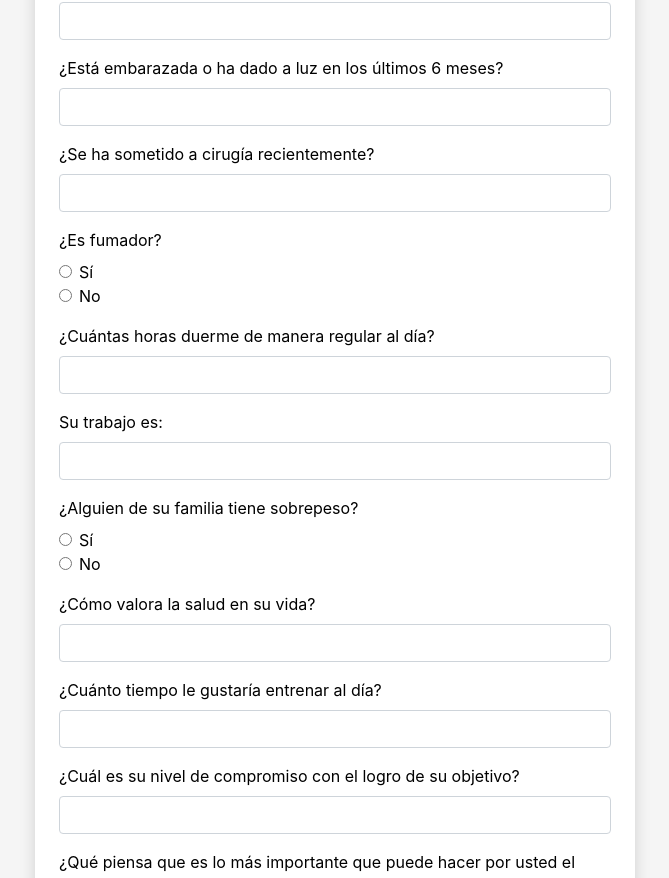
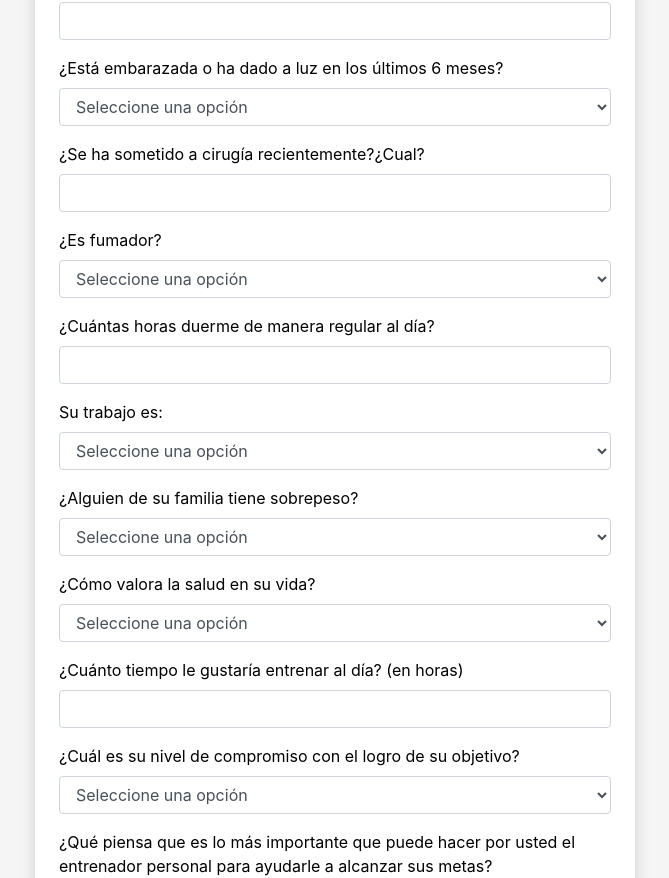
Before and after one commit to iansalzgeberr/EliReyna, a React (Vite) app in the folder frontend/: page /formulario in a window 1280 px wide. Shown: the part 843-1721 px from the top of the page, without its empty margins (305-974 px from the left). Built offline with nearby package versions, Linux system fonts and the light colour scheme.

Commit message:
agregue las opciones desplegables en el form

```diff
--- a/frontend/src/components/clientes/Formulario.jsx
+++ b/frontend/src/components/clientes/Formulario.jsx
@@ -103,28 +103,34 @@ const Formulario = () => {
 
                     <div className="mb-3">
                         <label htmlFor="dolorPechoActividadFisica" className="form-label">¿Suele padecer dolores de pecho cuando realiza actividad física?</label>
-                        <input
-                            type="text"
+                        <select
                             id="dolorPechoActividadFisica"
                             name="dolorPechoActividadFisica"
                             value={formData.dolorPechoActividadFisica}
                             onChange={handleChange}
                             className="form-control"
                             required
-                        />
+                        >
+                            <option value="">Seleccione una opción</option>
+                            <option value="si">Sí</option>
+                            <option value="no">No</option>
+                        </select>
                     </div>
 
                     <div className="mb-3">
                         <label htmlFor="dolorPechoReposo" className="form-label">¿Ha tenido dolor en el pecho cuando no estaba realizando actividad física?</label>
-                        <input
-                            type="text"
+                        <select
                             id="dolorPechoReposo"
                             name="dolorPechoReposo"
                             value={formData.dolorPechoReposo}
                             onChange={handleChange}
                             className="form-control"
                             required
-                        />
+                        >
+                            <option value="">Seleccione una opción</option>
+                            <option value="si">Sí</option>
+                            <option value="no">No</option>
+                        </select>
                     </div>
 
                     <div className="mb-3">
@@ -142,19 +148,22 @@ const Formulario = () => {
 
                     <div className="mb-3">
                         <label htmlFor="embarazo" className="form-label">¿Está embarazada o ha dado a luz en los últimos 6 meses?</label>
-                        <input
-                            type="text"
+                        <select
                             id="embarazo"
                             name="embarazo"
                             value={formData.embarazo}
                             onChange={handleChange}
                             className="form-control"
                             required
-                        />
+                        >
+                            <option value="">Seleccione una opción</option>
+                            <option value="si">Sí</option>
+                            <option value="no">No</option>
+                        </select>
                     </div>
 
                     <div className="mb-3">
-                        <label htmlFor="cirugiaReciente" className="form-label">¿Se ha sometido a cirugía recientemente?</label>
+                        <label htmlFor="cirugiaReciente" className="form-label">¿Se ha sometido a cirugía recientemente?¿Cual?</label>
                         <input
                             type="text"
                             id="cirugiaReciente"
@@ -167,35 +176,19 @@ const Formulario = () => {
                     </div>
 
                     <div className="mb-3">
-                        <label className="form-label">¿Es fumador?</label>
-                        <div className="form-check">
-                            <input
-                                type="radio"
+                        <label htmlFor="fumador" className="form-label">¿Es fumador?</label>
+                        <select
+                            id="fumador"
                             name="fumador"
-                                value="si"
-                                checked={formData.fumador === 'si'}
+                            value={formData.fumador}
                             onChange={handleChange}
-                                className="form-check-input"
+                            className="form-control"
                             required
-                            />
-                            <label className="form-check-label" htmlFor="fumador-si">
-                                Sí
-                            </label>
-                        </div>
-                        <div className="form-check">
-                            <input
-                                type="radio"
-                                name="fumador"
-                                value="no"
-                                checked={formData.fumador === 'no'}
-                                onChange={handleChange}
-                                className="form-check-input"
-                                required
-                            />
-                            <label className="form-check-label" htmlFor="fumador-no">
-                                No
-                            </label>
-                        </div>
+                        >
+                            <option value="">Seleccione una opción</option>
+                            <option value="si">Sí</option>
+                            <option value="no">No</option>
+                        </select>
                     </div>
 
                     <div className="mb-3">
@@ -207,93 +200,104 @@ const Formulario = () => {
                             value={formData.horasSueno}
                             onChange={handleChange}
                             className="form-control"
+                            min="2"
+                            max="18"
+                            step="1"
                             required
                         />
                     </div>
 
+
                     <div className="mb-3">
                         <label htmlFor="trabajo" className="form-label">Su trabajo es:</label>
-                        <input
-                            type="text"
+                        <select
                             id="trabajo"
                             name="trabajo"
                             value={formData.trabajo}
                             onChange={handleChange}
                             className="form-control"
                             required
-                        />
+                        >
+                            <option value="">Seleccione una opción</option>
+                            <option value="sedentario">Sedentario</option>
+                            <option value="activo">Activo</option>
+                            <option value="fisicamenteExigente">Físicamente exigente</option>
+                        </select>
                     </div>
 
+
                     <div className="mb-3">
-                        <label className="form-label">¿Alguien de su familia tiene sobrepeso?</label>
-                        <div className="form-check">
-                            <input
-                                type="radio"
+                        <label htmlFor="familiaSobrepeso" className="form-label">¿Alguien de su familia tiene sobrepeso?</label>
+                        <select
+                            id="familiaSobrepeso"
                             name="familiaSobrepeso"
-                                value="si"
-                                checked={formData.familiaSobrepeso === 'si'}
+                            value={formData.familiaSobrepeso}
                             onChange={handleChange}
-                                className="form-check-input"
+                            className="form-control"
                             required
-                            />
-                            <label className="form-check-label" htmlFor="familiaSobrepeso-si">
-                                Sí
-                            </label>
-                        </div>
-                        <div className="form-check">
-                            <input
-                                type="radio"
-                                name="familiaSobrepeso"
-                                value="no"
-                                checked={formData.familiaSobrepeso === 'no'}
-                                onChange={handleChange}
-                                className="form-check-input"
-                                required
-                            />
-                            <label className="form-check-label" htmlFor="familiaSobrepeso-no">
-                                No
-                            </label>
-                        </div>
+                        >
+                            <option value="">Seleccione una opción</option>
+                            <option value="si">Sí</option>
+                            <option value="no">No</option>
+                        </select>
                     </div>
 
                     <div className="mb-3">
                         <label htmlFor="saludPrioridad" className="form-label">¿Cómo valora la salud en su vida?</label>
-                        <input
-                            type="text"
+                        <select
                             id="saludPrioridad"
                             name="saludPrioridad"
                             value={formData.saludPrioridad}
                             onChange={handleChange}
                             className="form-control"
                             required
-                        />
+                        >
+                            <option value="">Seleccione una opción</option>
+                            <option value="muy_baja">Muy poco</option>
+                            <option value="baja">poco</option>
+                            <option value="media">Moderada</option>
+                            <option value="alta">Alta</option>
+                            <option value="muy_alta">Muy alta</option>
+                        </select>
                     </div>
 
+
                     <div className="mb-3">
-                        <label htmlFor="tiempoEntrenamiento" className="form-label">¿Cuánto tiempo le gustaría entrenar al día?</label>
+                        <label htmlFor="tiempoEntrenamiento" className="form-label">¿Cuánto tiempo le gustaría entrenar al día? (en horas)</label>
                         <input
-                            type="text"
+                            type="number"
                             id="tiempoEntrenamiento"
                             name="tiempoEntrenamiento"
                             value={formData.tiempoEntrenamiento}
                             onChange={handleChange}
                             className="form-control"
+                            min="0.5"   // Puedes ajustar estos valores según sea necesario
+                            max="6"    // Tiempo máximo de entrenamiento en horas
+                            step="0.5"  // Incremento en horas
                             required
                         />
                     </div>
 
+
                     <div className="mb-3">
                         <label htmlFor="compromiso" className="form-label">¿Cuál es su nivel de compromiso con el logro de su objetivo?</label>
-                        <input
-                            type="text"
+                        <select
                             id="compromiso"
                             name="compromiso"
                             value={formData.compromiso}
                             onChange={handleChange}
                             className="form-control"
                             required
-                        />
+                        >
+                            <option value="">Seleccione una opción</option>
+                            <option value="muy_bajo">Muy bajo</option>
+                            <option value="bajo">Bajo</option>
+                            <option value="moderado">Moderado</option>
+                            <option value="alto">Alto</option>
+                            <option value="muy_alto">Muy alto</option>
+                        </select>
                     </div>
+
 
                     <div className="mb-3">
                         <label htmlFor="ayudaEntrenador" className="form-label">¿Qué piensa que es lo más importante que puede hacer por usted el entrenador personal para ayudarle a alcanzar sus metas?</label>
```
Lines whose indentation alone changed are shown as unchanged.
